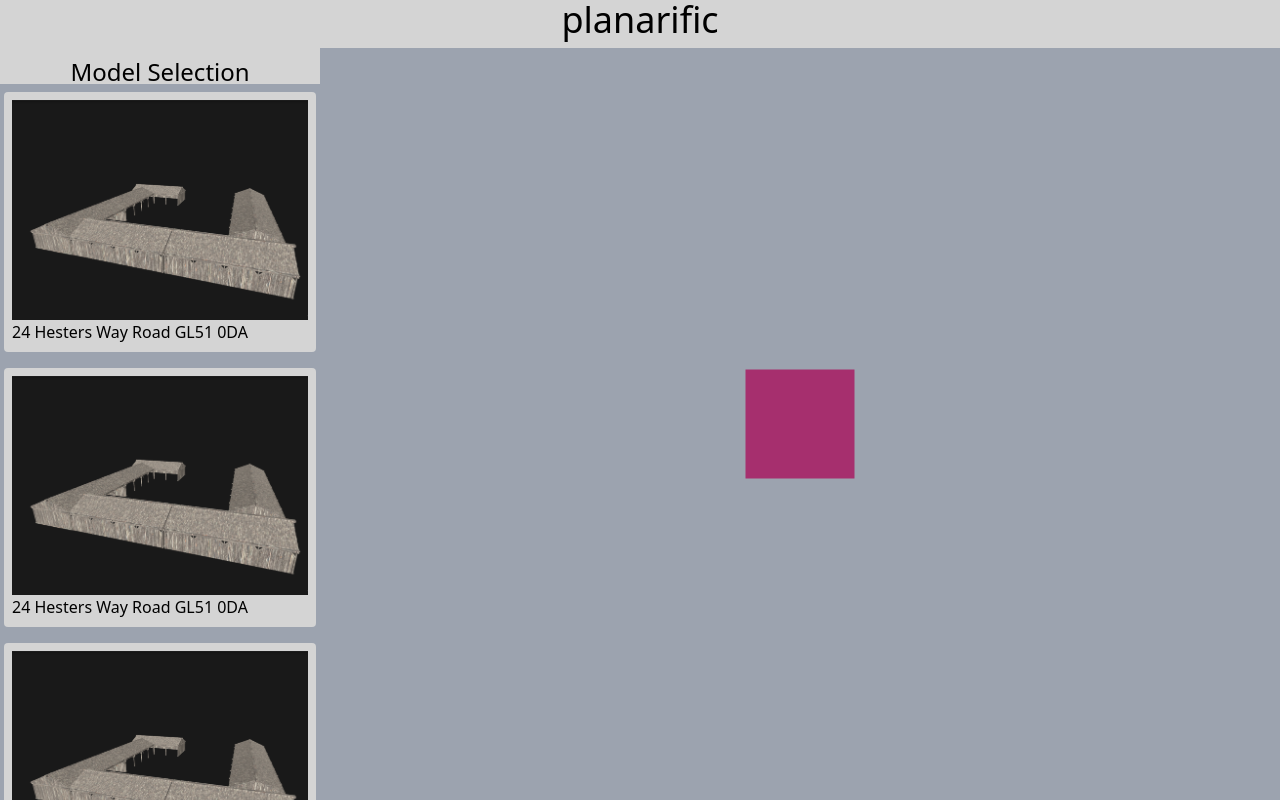
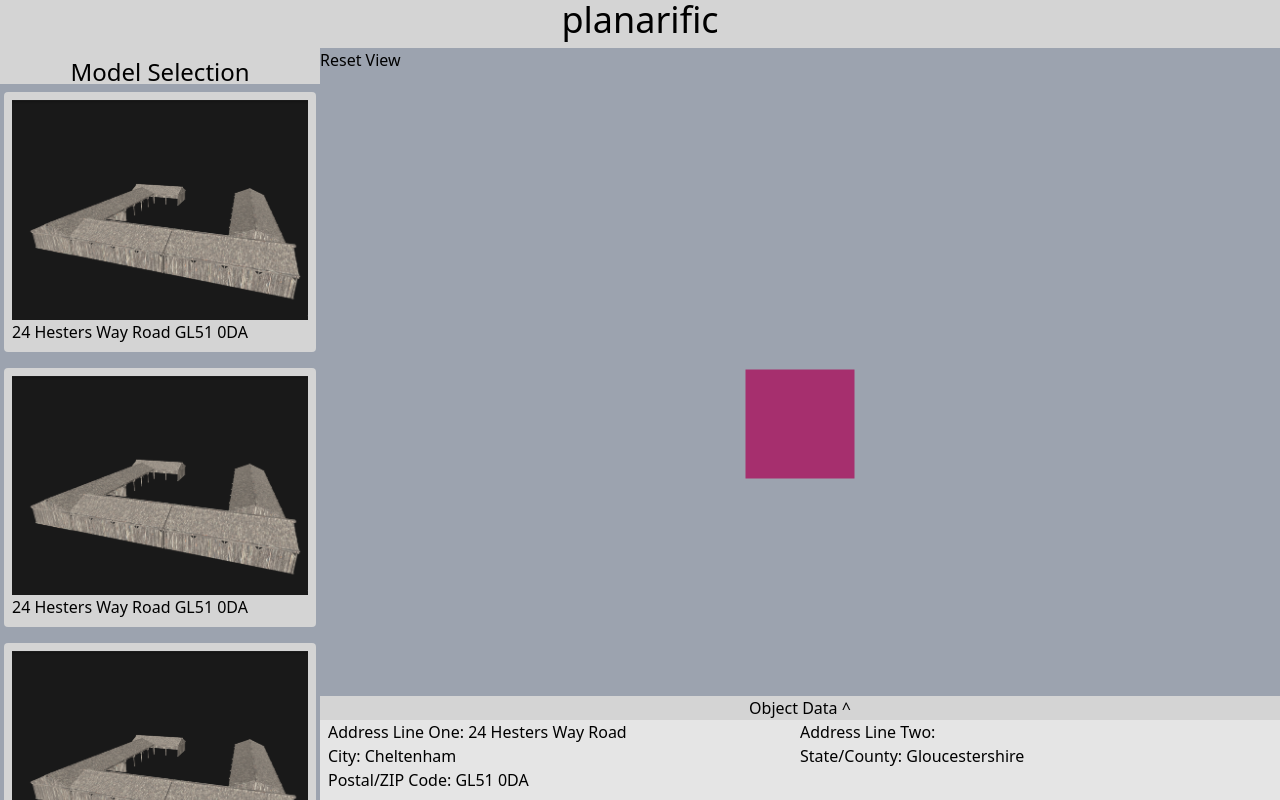
Before and after one commit to rCampbell00/front-end-test, a Next.js app: page / in a window 1280 px wide. Built offline with nearby package versions, Linux system fonts and the light colour scheme.

Commit message:
initial metaData view

```diff
--- /dev/null
+++ b/components/modelMeta.tsx
@@ -0,0 +1,28 @@
+import React from 'react';
+
+type ModelMetaProps = {
+    addressOne: string;
+    addressTwo: string;
+    city: string;
+    state: string;
+    postalCode: string;
+}
+
+export default function ModelMeta({addressOne, addressTwo, city, state, postalCode}: ModelMetaProps) {
+    return (
+        <div className='trasition flex flex-col w-3/4 absolute bottom-0 items-center bg-neutral-200'>
+            <button type='button' className='flex bg-neutral-300 w-full justify-center'>Object Data ^</button>
+            <div className='flex mb-2 w-full'>
+                <ul className=' w-1/2 pl-2'>
+                    <li>Address Line One: {addressOne}</li>
+                    <li>City: {city}</li>
+                    <li>Postal/ZIP Code: {postalCode}</li>
+                </ul>
+                <ul className='w-1/2'>
+                    <li>Address Line Two: {addressTwo}</li>
+                    <li>State/County: {state}</li>
+                </ul>
+            </div>
+        </div>
+    )
+}
--- a/components/modelScreen.tsx
+++ b/components/modelScreen.tsx
@@ -1,10 +1,12 @@
 import React from "react";
 import ModelView from "./modelView";
+import ModelMeta from "./modelMeta";
 
 export default function ModelScreen() {
     return (
         <div className="flex flex-col w-3/4 flex-initial bg-gray-400 ">
             <ModelView />
+            <ModelMeta addressOne="24 Hesters Way Road" addressTwo="" city="Cheltenham" state="Gloucestershire" postalCode="GL51 0DA" />
         </div>
     )
 }
--- a/components/modelView.tsx
+++ b/components/modelView.tsx
@@ -6,6 +6,7 @@ import { CameraControls } from '@react-three/drei'
 export default function modelView() {
     const cameraControlRef = useRef<CameraControls | null>(null)
     return (
+        <>
             <Canvas>
                 <CameraControls ref={cameraControlRef} />
                 <ambientLight intensity={1} />
@@ -14,5 +15,10 @@ export default function modelView() {
                     <meshStandardMaterial color="hotpink" />
                 </mesh>
             </Canvas>
+            <button type='button' className='absolute'
+            onClick={() => {cameraControlRef.current?.reset(true)}}>
+                Reset View
+            </button>
+        </>
     )
 }
```
Lines whose indentation alone changed are shown as unchanged.
